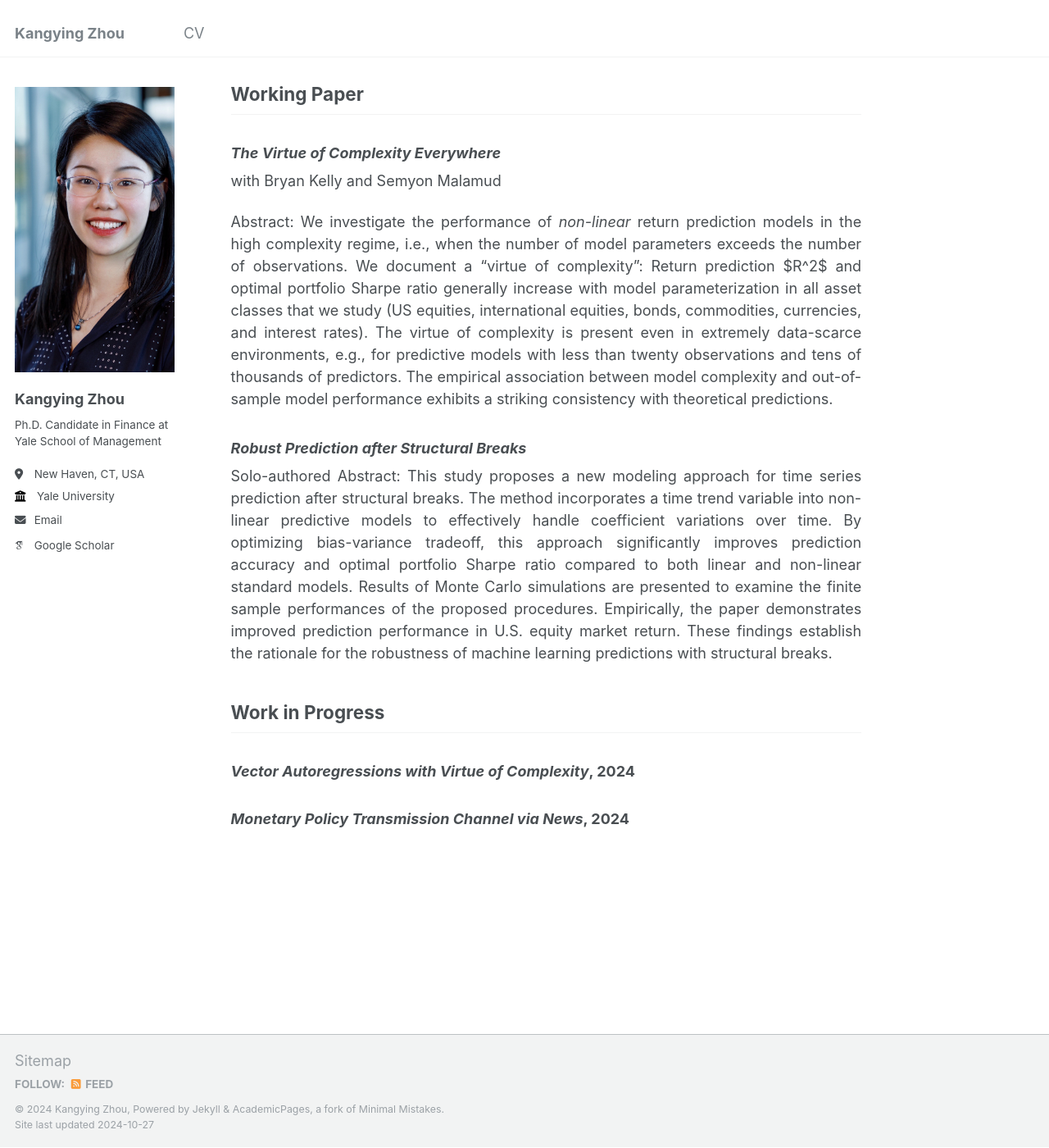
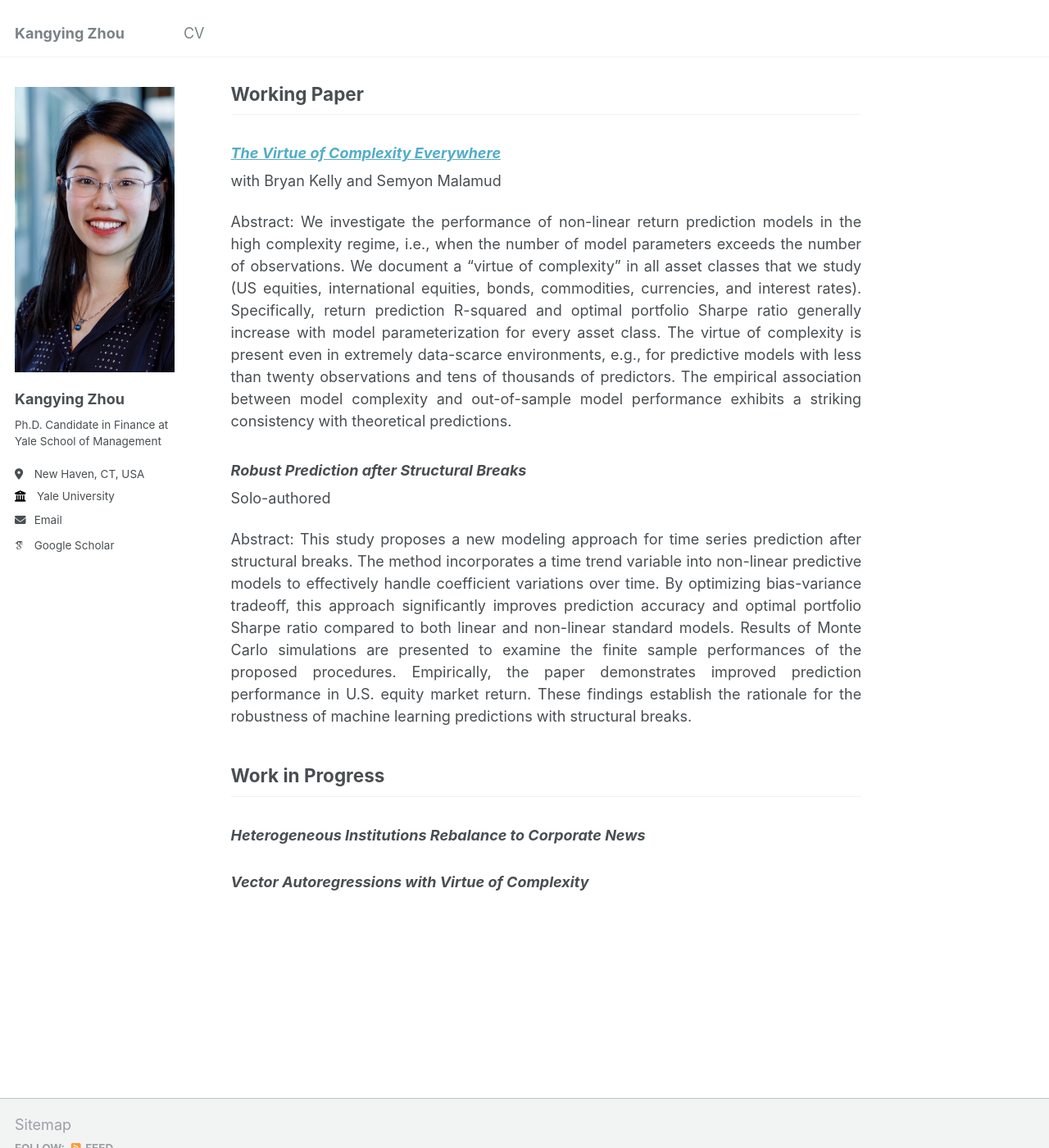
Before and after one commit to rosieli5/rosieli5.github.io, a Jekyll site: the page built from _pages/about.md, in a window 1280 px wide and 1400 px high, scrolled down 806 px. Shown: the whole window at 82% size. Built offline with Jekyll 4.4.1, drawn with Linux system fonts in a browser that asks for light colours; some web fonts are replaced.

Commit message:
Update about.md

```diff
--- a/_pages/about.md
+++ b/_pages/about.md
@@ -51,19 +51,25 @@ Abstract: Much of the extant literature predicts market returns with “simple
 <!-- My Presentations: 2022 Stanford Institute for Theoretical Economics (SITE) on ``New Frontiers in Asset Pricing''; 2022 SFS Cavalcade at University of North Carolina; 2022 WOLFE Annual Global Quantitative and Macro Investment Conference; 2022 China International Risk Forum (CIRF); 2022 Hong Kong Conference for Fintech, AI, and Big Data in Business; XXI Symposium at Paderborn University, Research Symposium on Finance and Economics (RSFE); EPFL; Yale -->
 
 ## Working Paper
-### *The Virtue of Complexity Everywhere*
+### [*The Virtue of Complexity Everywhere*](https://papers.ssrn.com/sol3/papers.cfm?abstract_id=4166368)
 with Bryan Kelly and Semyon Malamud
 
-Abstract: We investigate the performance of *non-linear* return prediction models in the high complexity regime, i.e., when the number of model parameters exceeds the number of observations. We document a “virtue of complexity”: Return prediction $R^2$ and optimal portfolio Sharpe ratio generally increase with model parameterization in all asset classes that we study (US equities, international equities, bonds, commodities, currencies, and interest rates). The virtue of complexity is present even in extremely data-scarce environments, e.g., for predictive models with less than twenty observations and tens of thousands of predictors. The empirical association between model complexity and out-of-sample model performance exhibits a striking consistency with theoretical predictions.
-
+Abstract: We investigate the performance of non-linear return prediction models in the high complexity regime, i.e., when the number of model parameters exceeds the number of observations. We document a "virtue of complexity" in all asset classes that we study (US equities, international equities, bonds, commodities, currencies, and interest rates). Specifically, return prediction R-squared and optimal portfolio Sharpe ratio generally increase with model parameterization for every asset class. The virtue of complexity is present even in extremely data-scarce environments, e.g., for predictive models with less than twenty observations and tens of thousands of predictors. The empirical association between model complexity and out-of-sample model performance exhibits a striking consistency with theoretical predictions.
 
 ### *Robust Prediction after Structural Breaks*
 Solo-authored
+
 Abstract: This study proposes a new modeling approach for time series prediction after structural breaks. The method incorporates a time trend variable into non-linear predictive models to effectively handle coefficient variations over time. By optimizing bias-variance tradeoff, this approach significantly improves prediction accuracy and optimal portfolio Sharpe ratio compared to both linear and non-linear standard models. Results of Monte Carlo simulations are presented to examine the finite sample performances of the proposed procedures. Empirically, the paper demonstrates improved prediction performance in U.S. equity market return. These findings establish the rationale for the robustness of machine learning predictions with structural breaks.
 
+
 ## Work in Progress
-### *Vector Autoregressions with Virtue of Complexity*, 2024
-### *Monetary Policy Transmission Channel via News*, 2024
+
+### *Heterogeneous Institutions Rebalance to Corporate News*
+
+### *Vector Autoregressions with Virtue of Complexity*
+
+<!-- ### *Monetary Policy Transmission Channel via News* -->
+
 
 <!-- Teaching Experience
 ------
```
